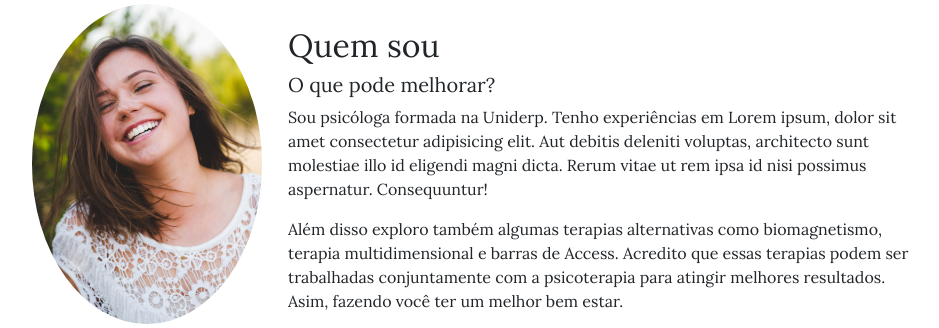
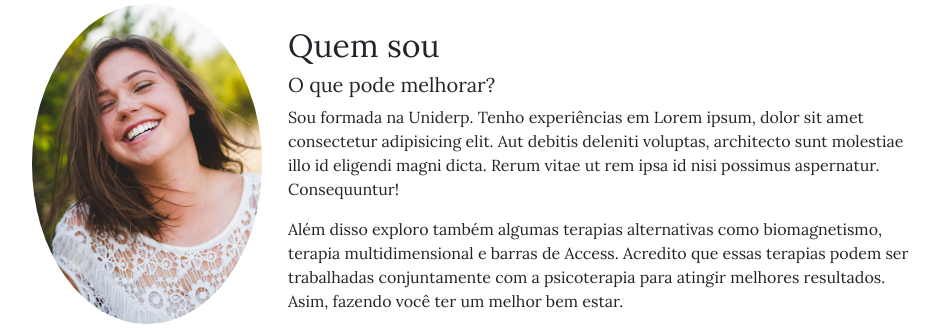
Before and after one commit to AugustoHide/siteRegina, a Node server app: page /sobremim in a window 1280 px wide. Shown: the part 144-472 px from the top of the page, without its empty margins (160-1099 px from the left). Run offline with Node 20, Linux system fonts and the light colour scheme; some libraries are stand-ins or nearby versions; some web fonts are replaced.

Commit message:
alteração pedida pela cliente

```diff
--- a/views/sobremim.ejs
+++ b/views/sobremim.ejs
@@ -9,7 +9,7 @@
             <h2>Quem sou</h2>
             <h5>O que pode melhorar?</h5>
             <p>
-                Sou psicóloga formada na Uniderp. Tenho experiências em Lorem ipsum, dolor sit amet consectetur
+                Sou formada na Uniderp. Tenho experiências em Lorem ipsum, dolor sit amet consectetur
                 adipisicing
                 elit. Aut debitis deleniti voluptas, architecto sunt molestiae illo id eligendi magni dicta. Rerum vitae
                 ut rem
```
